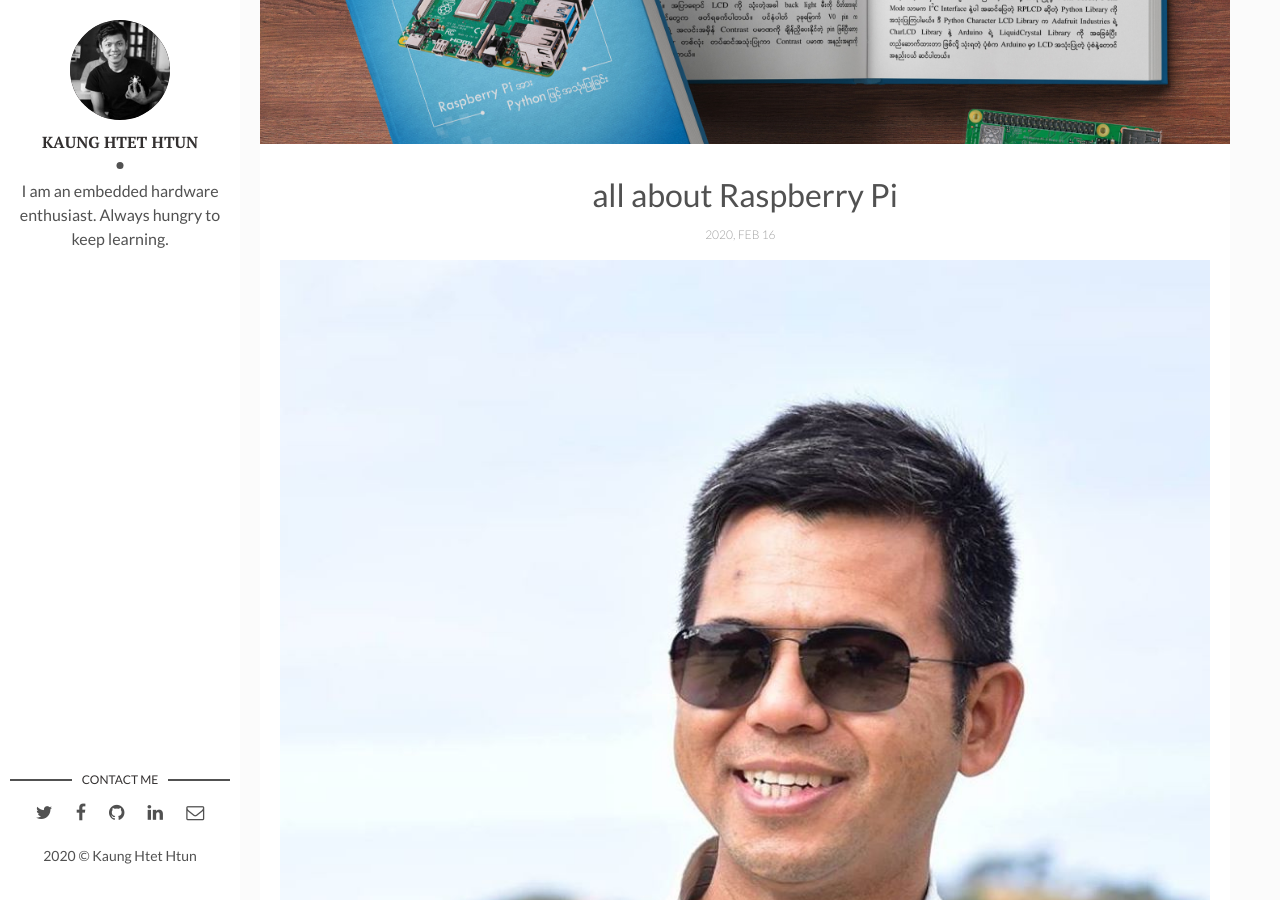
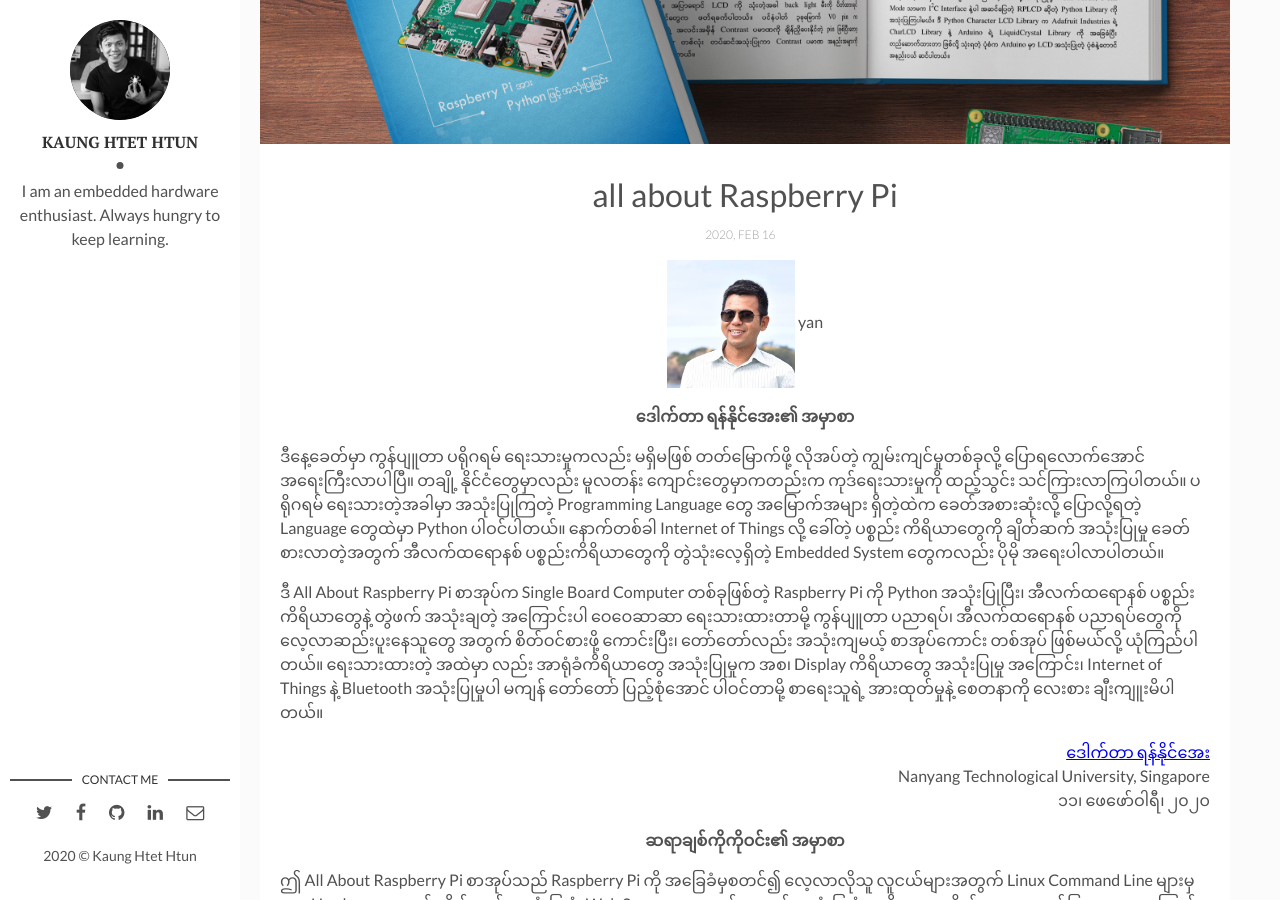
Before and after one commit to kogyikaunghtet/kogyikaunghtet.github.io, a Jekyll site: the page built from _posts/2020-02-16-allabout-rpi.markdown, in a window 1280 px wide and 900 px high, scrolled down 376 px. Built offline with Jekyll 4.4.1, drawn with Linux system fonts in a browser that asks for light colours; comment, search, counter and statistics services are not loaded.

Commit message:
Initial commit

```diff
--- a/_posts/2020-02-16-allabout-rpi.markdown
+++ b/_posts/2020-02-16-allabout-rpi.markdown
@@ -7,8 +7,8 @@
 fig-caption: # Add figcaption (optional)
 tags: [Raspberry Pi, Book]
 ---
-<p align="center" width="128px" height="128px" border-radius="50%">
-<img src="/assets/img/yan.jpg">
+<p align="center" >
+<img width="128px" height="128px" border-radius="50%" src="/assets/img/yan.jpg">
 yan
 </p>
 
```
